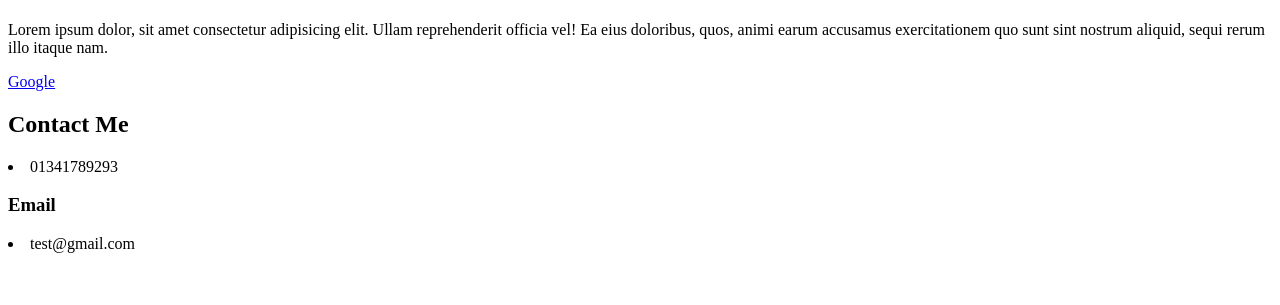
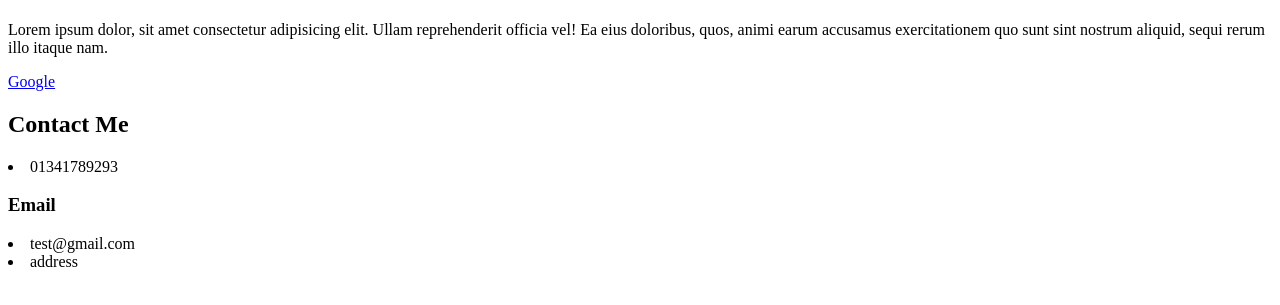
Before and after one commit to tanbhir9589/basic, a plain HTML site: page index.html in a window 1280 px wide. Shown: the part 59-364 px from the top of the page. Drawn offline with Linux system fonts and the light colour scheme.

Commit message:
add address

```diff
--- a/index.html
+++ b/index.html
@@ -14,5 +14,6 @@
     <li>01341789293</li>
     <h3>Email</h3>
     <li>test@gmail.com</li>
+    <li>address </li>
 </body>
 </html>
```
